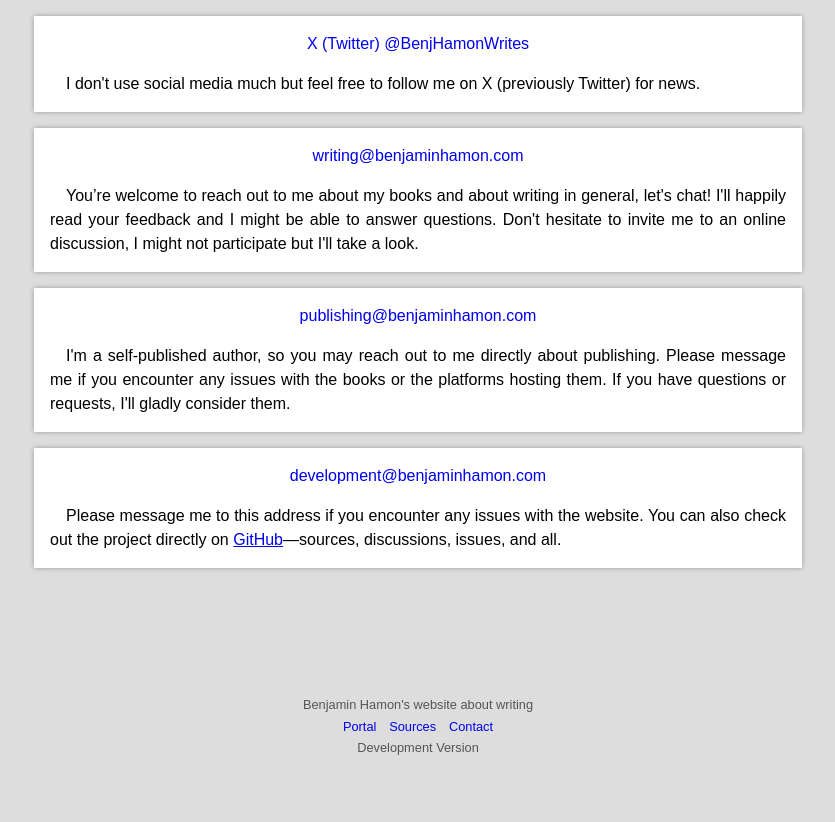
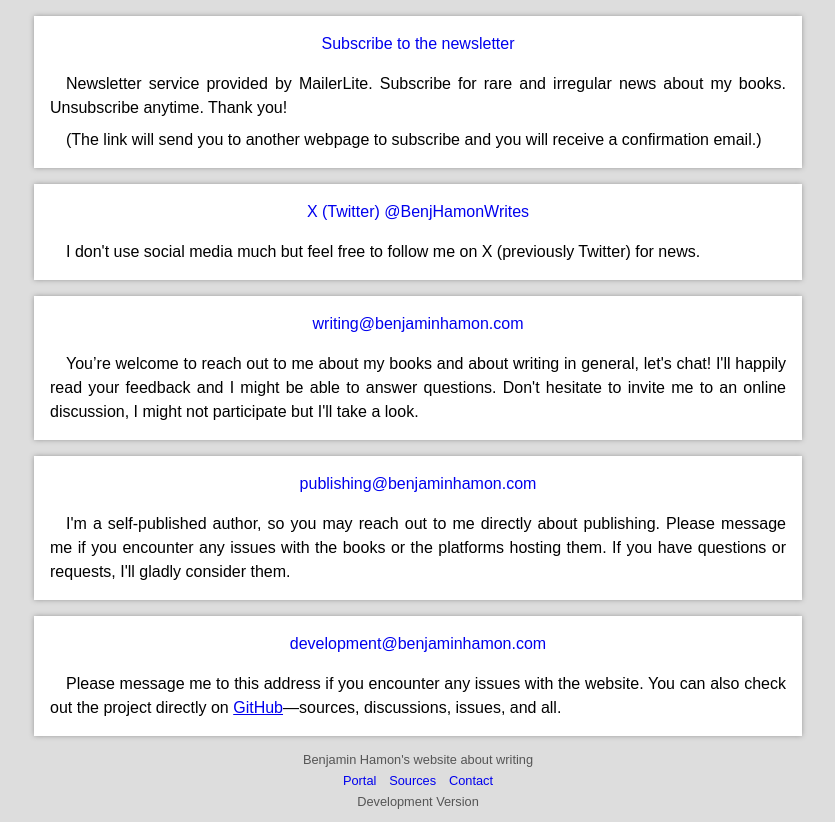
Before and after one commit to BenjaminHamon/WritingWebsite, a Flask app: page /Contact in a window 1280 px wide. Shown: the part 32-854 px from the top of the page, without its empty margins (222-1057 px from the left). Before the commit the page ends 787 px from the top, so only its background shows below. Run offline with Flask 3, Linux system fonts and the light colour scheme; parts of the project's set-up code (start-up, migrations or seed data) failed here and were passed over.

Commit message:
Add links to subscribe to the newsletter

```diff
--- a/Sources/website/benjaminhamon_writing_website/templates/contact.html
+++ b/Sources/website/benjaminhamon_writing_website/templates/contact.html
@@ -3,6 +3,17 @@
 {% block content %}
 
 <section>
+    <article class="contact-entry">
+        <div class="link">
+            <a href="https://dashboard.mailerlite.com/forms/563397/97120556387665587/share">
+                <p>Subscribe to the newsletter</p>
+            </a>
+        </div>
+        <div class="text">
+            <p>Newsletter service provided by MailerLite. Subscribe for rare and irregular news about my books. Unsubscribe anytime. Thank you!</p>
+            <p>(The link will send you to another webpage to subscribe and you will receive a confirmation email.)</p>
+        </div>
+    </article>
     <article class="contact-entry">
         <div class="link">
             <a href="https://twitter.com/BenjHamonWrites">
```
Also changed, not shown: Sources/website/benjaminhamon_writing_website/templates/home.html (+7 -0 lines).
